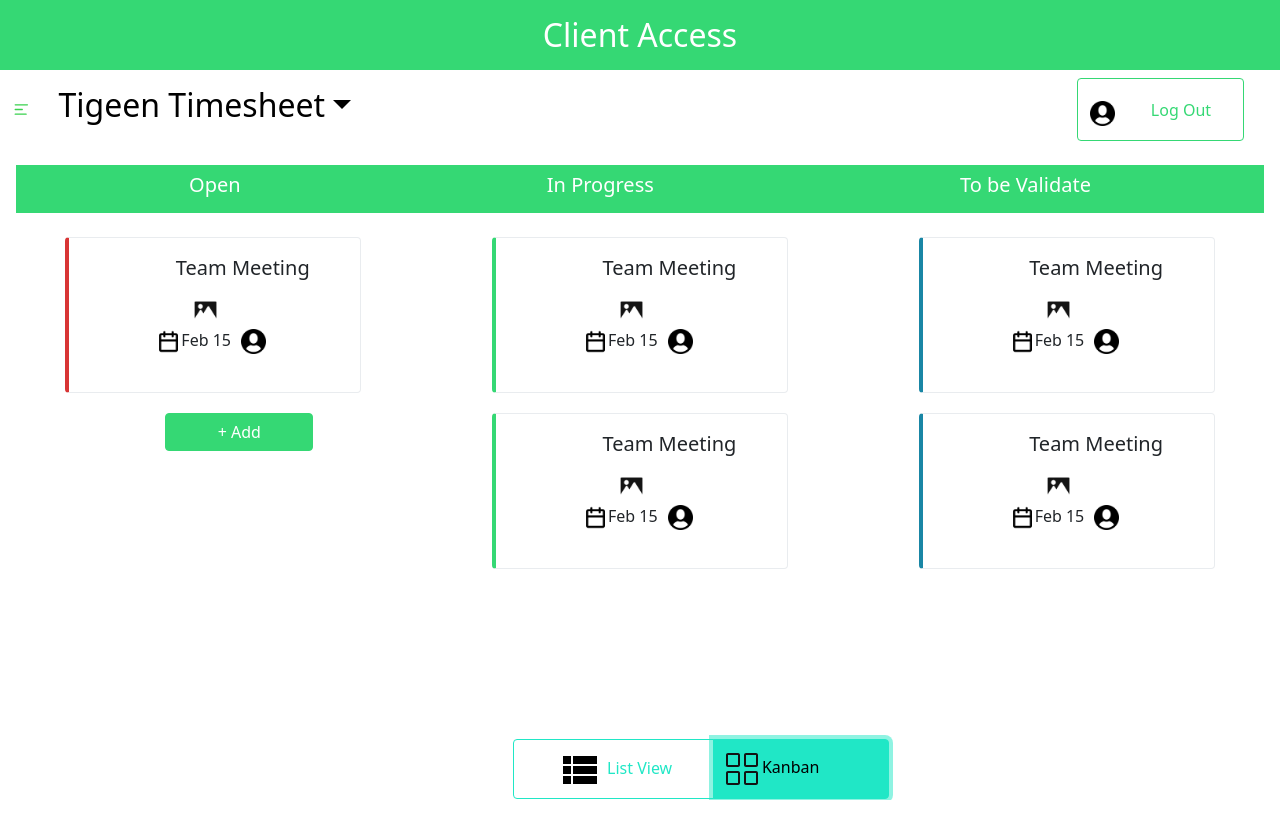
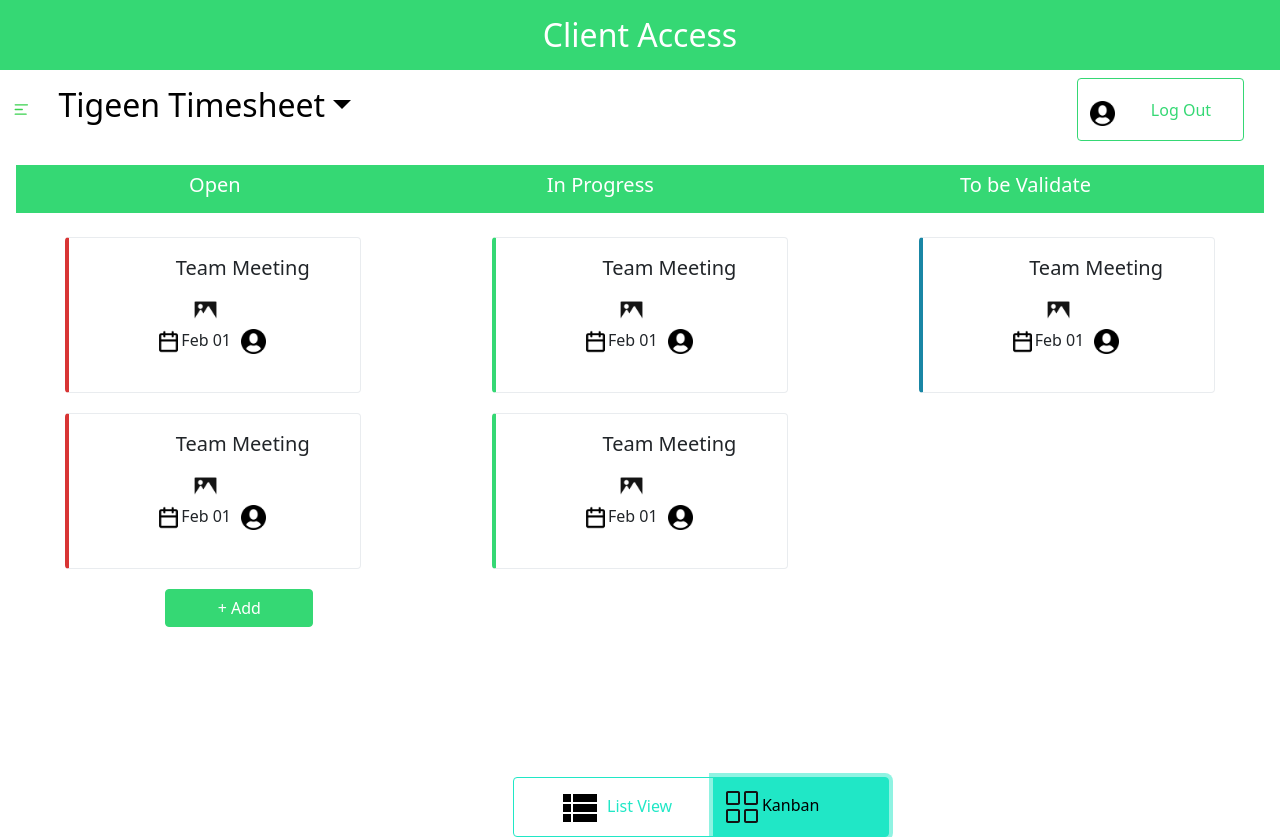
Before and after one commit to ArunAtGitHubb/react-time-sheet-monitoring, a React (Create React App) app: page / in a window 1280 px wide. Both pictures are taken after a click on the label "Kanban". Before the commit the page ends 800 px from the top, so only its background shows below. Built offline with nearby package versions, Linux system fonts and the light colour scheme.

Commit message:
add AddTask component

```diff
--- a/src/App.js
+++ b/src/App.js
@@ -65,10 +65,21 @@ function App() {
     setView(viewType)
   }
 
+  const renderView = () => {
+    if (view === 'list') {
+      return <ListView taskData={taskData} view="list" />;
+    }
+    if (view === 'kanban') {
+      return <KanbanView view="list" />
+    } else {
+      return null
+    }
+  }
+
   return (
     <div className="container-fluid">
       <Shared onViewChange={onViewChange} view={view} />
-      {view === 'list' ? <ListView taskData={taskData} view="list" /> : <KanbanView view="list" />}
+      {renderView()}
       <ViewChanger onClick={onViewChange} view={view} />
     </div>
   );
--- /dev/null
+++ b/src/components/Modal/AddTask.js
@@ -0,0 +1,91 @@
+import React from 'react'
+
+const AddTask = (props) => {
+    return (
+        <>
+            <button type="button" style={{
+                position: "relative",
+                left: "100px"
+            }} class="btn btn-success w-50 text-white" data-bs-toggle="modal" data-bs-target="#staticBackdrop">
+                + Add
+            </button>
+            <div class="modal fade" id="staticBackdrop" data-bs-backdrop="static" data-bs-keyboard="false" tabindex="-1" aria-labelledby="staticBackdropLabel" aria-hidden="true">
+                <div class="modal-dialog modal-dialog-centered modal-dialog-scrollable">
+                    <div class="modal-content">
+                        <div class="modal-header bg-success">
+                            <h5 class="modal-title" id="staticBackdropLabel">Add Task</h5>
+                            <button type="button" class="btn-close" data-bs-dismiss="modal" aria-label="Close"></button>
+                        </div>
+                        <div class="modal-body row">
+                            <div class="form-floating mb-3 col-6">
+                                <input type="email" class="form-control" id="floatingInput" placeholder="name@example.com" />
+                                <label for="floatingInput">Email address</label>
+                            </div>
+                            <div class="form-floating mb-3 col-6">
+                                <select class="form-select" aria-label="Default select example">
+                                    <option value="1">In Progress</option>
+                                    <option value="2">Open</option>
+                                    <option value="3">To be validate</option>
+                                </select>
+                            </div>
+                            <div class="form-floating mb-3 col-6">
+                                <input type="date" class="form-control" />
+                            </div>
+                            <div class="form-floating mb-3 col-6">
+                                <input type="text" class="form-control" id="floatingInput" placeholder="name@example.com" />
+                                <label for="floatingInput">Duration</label>
+                            </div>
+                            <div class="form-floating mb-3 col-6">
+                                <select class="form-select" aria-label="Default select example">
+                                    <option value="1">In Progress</option>
+                                    <option value="2">Open</option>
+                                    <option value="3">To be validate</option>
+                                </select>
+                            </div>
+                            <div class="form-floating mb-3 col-6">
+                                <input type="email" class="form-control" id="floatingInput" placeholder="name@example.com" />
+                                <label for="floatingInput">Email address</label>
+                            </div>
+                            <h5>Sub Task</h5>
+                            <div class="form-floating mb-3 col-6">
+                                <input type="email" class="form-control" id="floatingInput" placeholder="name@example.com" />
+                                <label for="floatingInput">Email address</label>
+                            </div>
+                            <div class="form-floating mb-3 col-6">
+                                <select class="form-select" aria-label="Default select example">
+                                    <option value="1">In Progress</option>
+                                    <option value="2">Open</option>
+                                    <option value="3">To be validate</option>
+                                </select>
+                            </div>
+                            <div class="form-floating mb-3 col-6">
+                                <input type="date" class="form-control" />
+                            </div>
+                            <div class="form-floating mb-3 col-6">
+                                <input type="text" class="form-control" id="floatingInput" placeholder="name@example.com" />
+                                <label for="floatingInput">Duration</label>
+                            </div>
+                            <div class="form-floating mb-3 col-6">
+                                <select class="form-select">
+                                    <option value="1">In Progress</option>
+                                    <option value="2">Open</option>
+                                    <option value="3">To be validate</option>
+                                </select>
+                            </div>
+                            <div class="form-floating mb-3 col-6">
+                                <input type="email" class="form-control" id="floatingInput" placeholder="name@example.com" />
+                                <label for="floatingInput">Email address</label>
+                            </div>
+                        </div>
+                        <div class="modal-footer d-flex justify-content-center">
+                            <button type="button" class="btn btn-outline-success" data-bs-dismiss="modal">Save</button>
+                            <button type="button" class="btn btn-outline-success" data-bs-dismiss="modal">Close</button>
+                        </div>
+                    </div>
+                </div>
+            </div>
+        </>
+    )
+}
+
+export default AddTask
--- a/src/components/Task/Subtask/Info.js
+++ b/src/components/Task/Subtask/Info.js
@@ -1,4 +1,5 @@
 import React from 'react'
+import Modal from '../../Modal/Modal'
 import Header from '../../shared/Header/Header'
 
 const Info = (props) => {
@@ -11,23 +12,23 @@ const Info = (props) => {
                 {header.map(title => <li>{title}</li>)}
             </ul>
             <Header header={{ section: ["MS", "Total 10:10:25"] }} />
-            <table class="table table-bordered">
-                <tbody>
+            <table class="table">
+                <tbody style={{ textAlign: "center" }}>
                     <tr>
-                        <th scope="row">1</th>
-                        <td>Mark</td>
-                        <td>Otto</td>
-                        <td>@mdo</td>
-                        <td>Otto</td>
-                        <td>@mdo</td>
+                        <th scope="row">01-01-2022</th>
+                        <td>10:30:55</td>
+                        <td>10:30:55</td>
+                        <td>10:30:55</td>
+                        <td>Develop the form page</td>
+                        <Modal title="Develop the form page" />
                     </tr>
                     <tr>
-                        <th scope="row">2</th>
-                        <td>Jacob</td>
-                        <td>Thornton</td>
-                        <td>@fat</td>
-                        <td>Thornton</td>
-                        <td>@fat</td>
+                        <th scope="row">01-01-2022</th>
+                        <td>10:30:55</td>
+                        <td>10:30:55</td>
+                        <td>10:30:55</td>
+                        <td>Develop the form page</td>
+                        <Modal title="Develop the form page" />
                     </tr>
                 </tbody>
             </table>
--- a/src/components/Views/KanbanView/KanbanCard/KanbanCard.js
+++ b/src/components/Views/KanbanView/KanbanCard/KanbanCard.js
@@ -8,12 +8,12 @@ import './Kanban.css'
 
 const KanbanCard = (props) => {
     return (
-        <div className={'p-5 callout callout-' + props.theme}>
-            <span className='header h5'>Team Meeting</span>
+        <div className={'p-5 callout callout-' + props.theme} style={{ cursor: "pointer" }}>
+            <span className='header h5'>{props.data.title}</span>
             <img src={imageIcon} alt="not" width="25" className='screenshot-img' />
             <div className='calander d-inline-block'>
                 <img src={calanderIcon} alt="not" width="25" className='calander-img' />
-                <span className='date'>Feb 15</span>
+                <span className='date'>{props.data.date}</span>
             </div>
             <img src={userIcon} alt="not" width="25" className='user-img' />
         </div>
--- a/src/components/Views/KanbanView/KanbanView.js
+++ b/src/components/Views/KanbanView/KanbanView.js
@@ -1,24 +1,53 @@
 import React from 'react'
+import AddTask from '../../Modal/AddTask'
 
 import KanbanCard from './KanbanCard/KanbanCard'
 
 const KanbanView = (props) => {
+
+    let data = [{
+        type: "open",
+        cardData: {
+            title: "Team Meeting",
+            date: "Feb 01"
+        }
+    }, {
+        type: "open",
+        cardData: {
+            title: "Team Meeting",
+            date: "Feb 01"
+        }
+    }, {
+        type: "in-progress",
+        cardData: {
+            title: "Team Meeting",
+            date: "Feb 01"
+        }
+    }, {
+        type: "to-be-validate",
+        cardData: {
+            title: "Team Meeting",
+            date: "Feb 01"
+        }
+    }, {
+        type: "in-progress",
+        cardData: {
+            title: "Team Meeting",
+            date: "Feb 01"
+        }
+    }]
+
     return (
         <div className='row d-flex justify-content-around'>
             <div className='col-3'>
-                <KanbanCard theme="danger" />
-                <button style={{
-                    position: "relative",
-                    left: "100px"
-                }} className='btn btn-success w-50 text-white'>+ Add</button>
+                {data.map(card => card.type === 'open' ? <KanbanCard theme="danger" data={card.cardData} /> : null)}
+                <AddTask />
             </div>
             <div className='col-3'>
-                <KanbanCard theme="primary" />
-                <KanbanCard theme="primary" />
+                {data.map(card => card.type === 'in-progress' ? <KanbanCard theme="primary" data={card.cardData} /> : null)}
             </div>
             <div className='col-3'>
-                <KanbanCard theme="info" />
-                <KanbanCard theme="info" />
+                {data.map(card => card.type === 'to-be-validate' ? <KanbanCard theme="info" data={card.cardData} /> : null)}
             </div>
         </div>
     )
```
Also changed, not shown: src/components/Views/StatusView/StatusView.js (added, +9 -0 lines).
